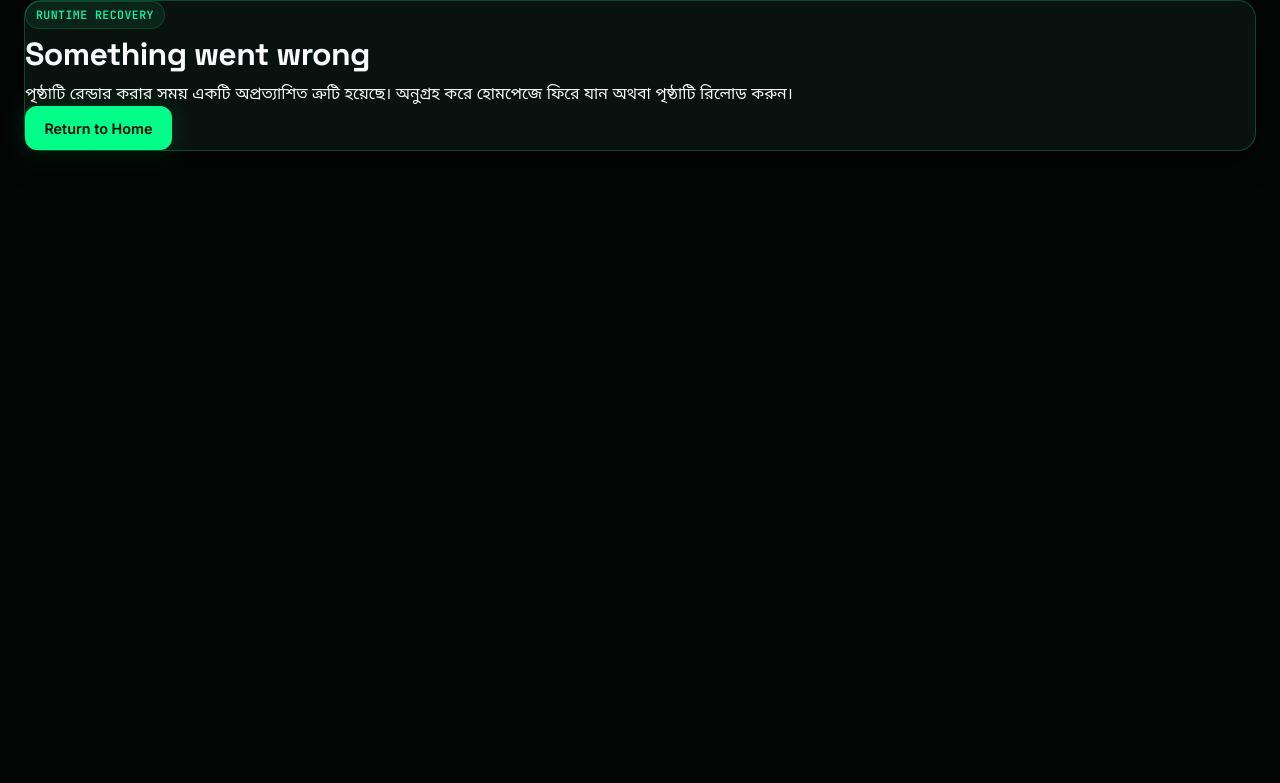
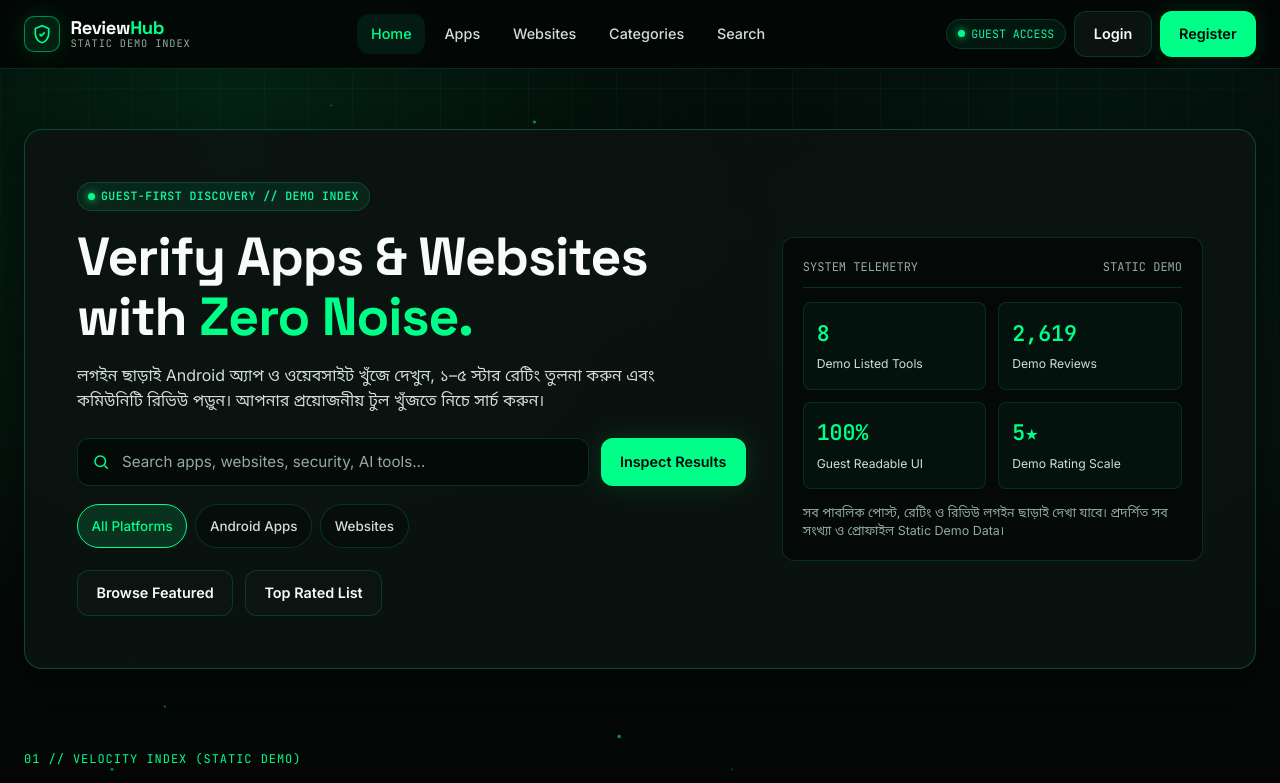
Before and after one commit to tuhin118/ReviewHub, a React (Vite) app: page / in a window 1280 px wide. Shown: the top 783 px of the page. Built offline with nearby package versions, Linux system fonts and the light colour scheme.

Commit message:
Wrap App component with BrowserRouter

```diff
--- a/src/main.tsx
+++ b/src/main.tsx
@@ -1,12 +1,24 @@
 import { StrictMode } from 'react';
 import { createRoot } from 'react-dom/client';
+import { BrowserRouter } from 'react-router-dom';
 import './styles/tokens.css';
 import './styles/global.css';
 import './styles/homepage.css';
+import './styles/foundation.css';
 import App from './App';
+
+if (import.meta.env.PROD && 'serviceWorker' in navigator) {
+  window.addEventListener('load', () => {
+    navigator.serviceWorker.register('/sw.js').catch(() => {
+      // Fail silently if service worker registration is restricted
+    });
+  });
+}
 
 createRoot(document.getElementById('root')!).render(
   <StrictMode>
-    <App />
+    <BrowserRouter>
+      <App />
+    </BrowserRouter>
   </StrictMode>,
 );
```
